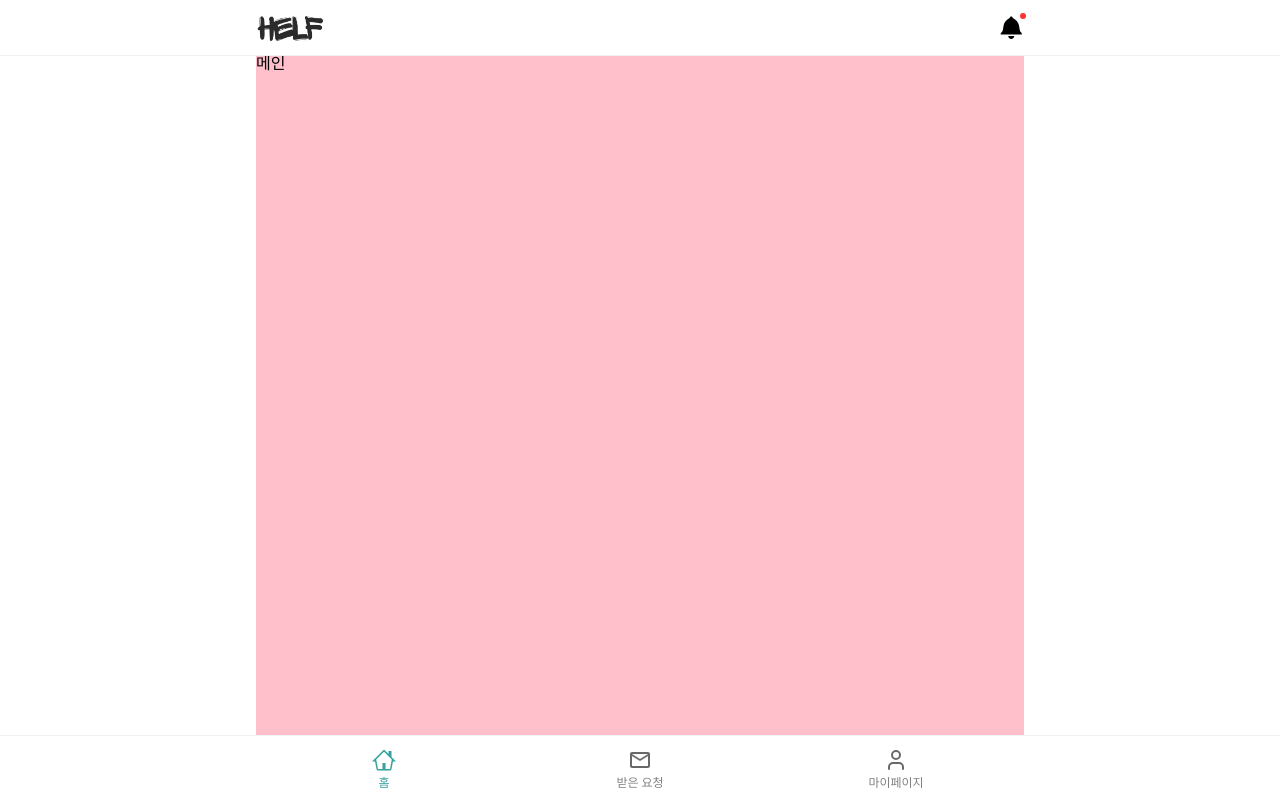
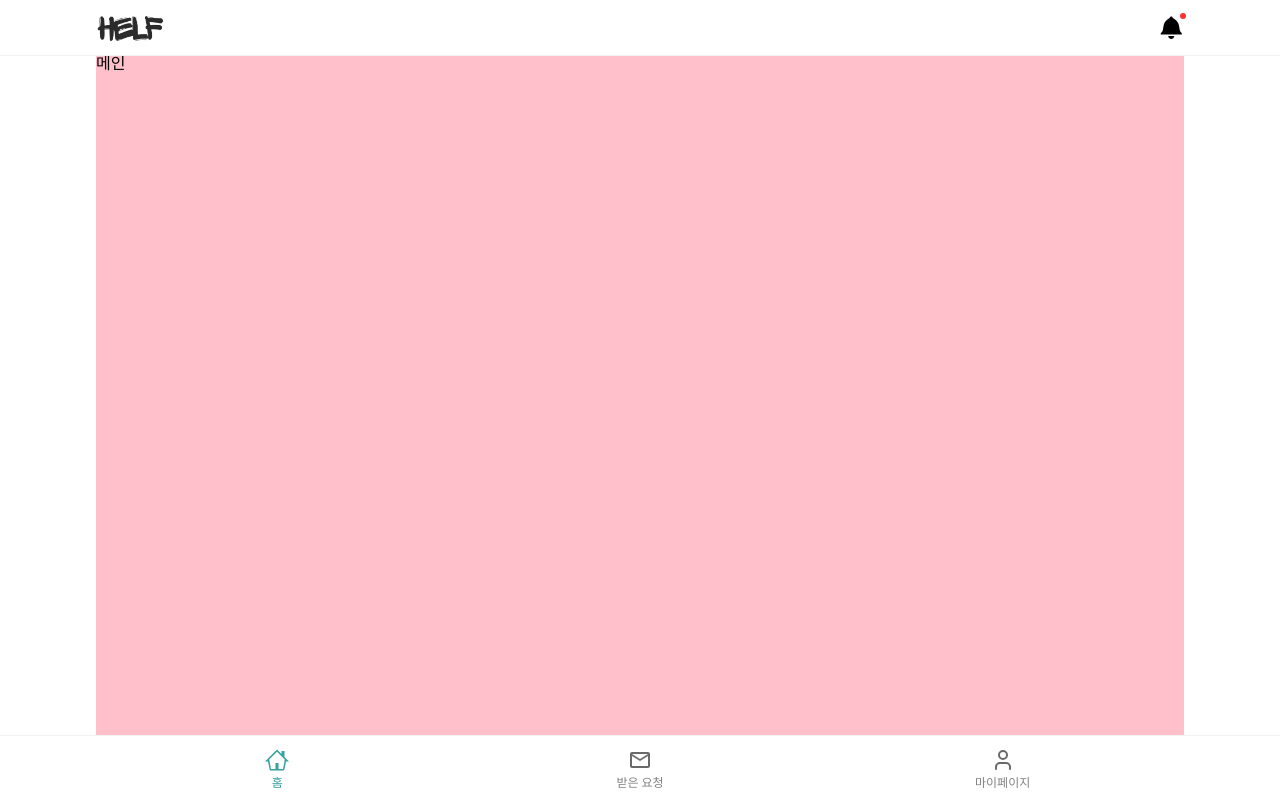
Before and after one commit to heal-mate/heal-mate-client, a React (Vite) app: page / in a window 1280 px wide. Shown: the top 800 px of the page. Built offline with nearby package versions, Linux system fonts and the light colour scheme.

Commit message:
Design : add constants size

```diff
--- a/src/components/layout/Header.tsx
+++ b/src/components/layout/Header.tsx
@@ -39,7 +39,7 @@ const StyledInner = styled.div`
   display: flex;
   justify-content: space-between;
   align-items: center;
-  max-width: 768px;
+  max-width: ${({ theme }) => theme.size.maxWidth};
 `;
 
 const StyledLogo = styled.h1`
--- a/src/components/layout/Layout.tsx
+++ b/src/components/layout/Layout.tsx
@@ -17,7 +17,7 @@ export default function Layout() {
 
 const StyledMain = styled.main`
   width: 85%;
-  max-width: 768px;
+  max-width: ${({ theme }) => theme.size.maxWidth};
   margin-top: 3.5rem;
   margin-bottom: 65px;
   margin-left: auto;
--- a/src/components/layout/Navbar.tsx
+++ b/src/components/layout/Navbar.tsx
@@ -48,7 +48,7 @@ const StyledNav = styled.nav`
     align-items: center;
     justify-content: space-around;
     width: 85%;
-    max-width: 768px;
+    max-width: ${({ theme }) => theme.size.maxWidth};
     margin: auto;
   }
 `;
--- a/src/styles/theme.ts
+++ b/src/styles/theme.ts
@@ -1,6 +1,14 @@
 const colors = {
   // ${({ theme })} => theme.colors.컬러이름};
   point: "#35a29f",
+};
+
+const size = {
+  maxWidth: 768,
+};
+
+export const constants = {
+  size,
 };
 
 export const defaultTheme = {
@@ -8,5 +16,6 @@ export const defaultTheme = {
 };
 
 export const theme = {
+  ...constants,
   ...defaultTheme,
 };
```
Also changed, not shown: 1 other file (tests, documents, lock files or other folders).
